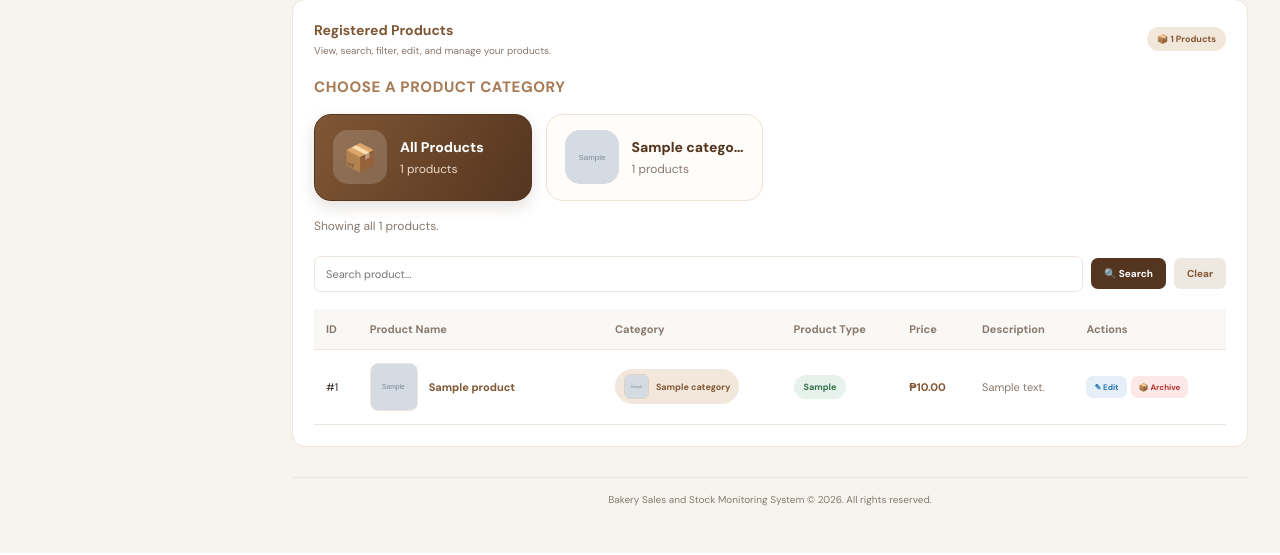
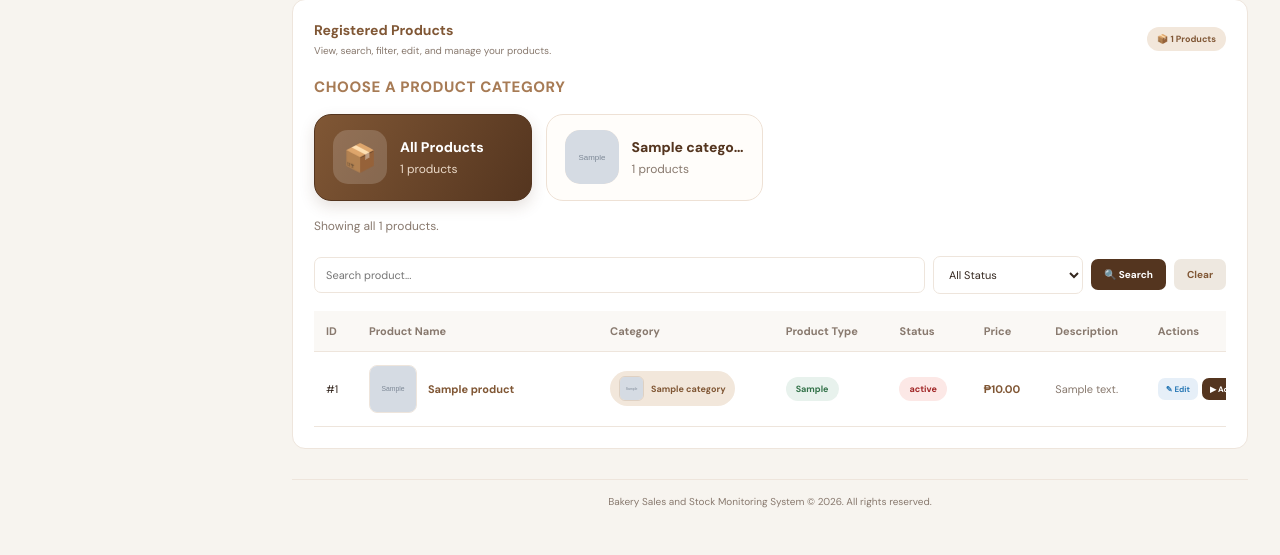
Before and after one commit to markjohnsabanal6-netizen/CodeBySabanal, a PHP site: page /pages/products.php in a window 1280 px wide. Shown: the part 1115-1670 px from the top of the page. Run offline with PHP 8.4, Linux system fonts and the light colour scheme; the visitor is signed in with stand-in values (Sample User, id 1); tables that the repository leaves empty or names only in its code hold one stand-in row (values such as "Sample post"); grey boxes marked "Sample" are stand-in pictures; a stand-in replaces the project's code that opens the database connection.

Commit message:
Update product status  and category product numbering

```diff
--- a/pages/products.php
+++ b/pages/products.php
@@ -165,8 +165,8 @@ if (isset($_GET['added'])) {
     $message = "Product added successfully!";
 } elseif (isset($_GET['updated'])) {
     $message = "Product updated successfully!";
-} elseif (isset($_GET['archived'])) {
-    $message = "Product archived successfully! It has been removed from active products, sales, and inventory.";
+} elseif (isset($_GET['status_updated'])) {
+    $message = "Product status updated successfully!";
 }
 
 // ADD PRODUCT
@@ -223,8 +223,8 @@ if ($_SERVER['REQUEST_METHOD'] === 'POST' && ($_POST['action'] ?? '') === 'add')
 
                 $stmt = $conn->prepare(
                     "INSERT INTO products
-                    (category_id, product_type, product_name, description, price, product_image)
-                    VALUES (?, ?, ?, ?, ?, ?)"
+                    (category_id, product_type, product_name, description, price, product_image, product_status)
+                    VALUES (?, ?, ?, ?, ?, ?, 'Active')"
                 );
 
                 $stmt->execute([
@@ -368,31 +368,38 @@ if ($_SERVER['REQUEST_METHOD'] === 'POST' && ($_POST['action'] ?? '') === 'updat
     }
 }
 
-// ARCHIVE PRODUCT (SOFT DELETE)
-if ($_SERVER['REQUEST_METHOD'] === 'POST' && ($_POST['action'] ?? '') === 'archive') {
+// ACTIVATE / DEACTIVATE PRODUCT
+if ($_SERVER['REQUEST_METHOD'] === 'POST' && ($_POST['action'] ?? '') === 'toggle_status') {
 
     $id = (int)($_POST['product_id'] ?? 0);
+    $newStatus = ($_POST['new_status'] ?? '') === 'Inactive' ? 'Inactive' : 'Active';
 
     try {
         if ($id <= 0) {
             throw new Exception("Invalid product.");
         }
 
-        $archiveStmt = $conn->prepare(
-            "UPDATE products SET is_archived = 1 WHERE product_id = ? AND is_archived = 0"
+        $statusStmt = $conn->prepare(
+            "UPDATE products SET product_status = ? WHERE product_id = ?"
         );
-        $archiveStmt->execute([$id]);
-
-        if ($archiveStmt->rowCount() === 0) {
-            throw new Exception("Product not found or already archived.");
+        $statusStmt->execute([$newStatus, $id]);
+
+        if ($statusStmt->rowCount() === 0) {
+            $checkStmt = $conn->prepare(
+                "SELECT product_id FROM products WHERE product_id = ?"
+            );
+            $checkStmt->execute([$id]);
+            if (!$checkStmt->fetchColumn()) {
+                throw new Exception("Product not found.");
+            }
         }
 
-        header("Location: products.php?archived=1");
+        header("Location: products.php?status_updated=1");
         exit;
 
     } catch (Exception $e) {
         $message = $e instanceof PDOException
-            ? "Unable to archive product. Please check your database."
+            ? "Unable to update product status. Please check your database."
             : $e->getMessage();
         $messageType = 'error';
     }
@@ -404,7 +411,7 @@ if (isset($_GET['edit'])) {
     $id = (int)$_GET['edit'];
 
     $stmt = $conn->prepare(
-        "SELECT * FROM products WHERE product_id = ? AND is_archived = 0"
+        "SELECT * FROM products WHERE product_id = ?"
     );
     $stmt->execute([$id]);
 
@@ -427,7 +434,7 @@ $categoryCountStmt = $conn->query("
     FROM categories c
     LEFT JOIN products p
         ON c.category_id = p.category_id
-        AND p.is_archived = 0
+
     GROUP BY
         c.category_id,
         c.category_name,
@@ -439,7 +446,7 @@ $categoryCounts = $categoryCountStmt->fetchAll(PDO::FETCH_ASSOC);
 
 // PRODUCT STATISTICS
 $totalRegisteredProducts = (int)$conn->query(
-    "SELECT COUNT(*) FROM products WHERE is_archived = 0"
+    "SELECT COUNT(*) FROM products"
 )->fetchColumn();
 
 $totalCategories = (int)$conn->query(
@@ -449,14 +456,38 @@ $totalCategories = (int)$conn->query(
 $uncategorizedProducts = (int)$conn->query(
     "SELECT COUNT(*)
      FROM products
-     WHERE is_archived = 0
-       AND (category_id IS NULL
+     WHERE (category_id IS NULL
         OR category_id NOT IN (SELECT category_id FROM categories))"
 )->fetchColumn();
 
 // SEARCH AND CATEGORY FILTER
 $search = trim($_GET['search'] ?? '');
 $selectedCategory = (int)($_GET['category'] ?? 0);
+$statusFilter = $_GET['status'] ?? 'all';
+if (!in_array($statusFilter, ['all', 'Active', 'Inactive'], true)) {
+    $statusFilter = 'all';
+}
+
+// CATEGORY DISPLAY NUMBERING
+// Number products within the selected category using ALL products,
+// including Active and Inactive, regardless of search/status filters.
+$categoryProductNumbers = [];
+
+if ($selectedCategory > 0) {
+    $numberStmt = $conn->prepare(
+        "SELECT product_id
+         FROM products
+         WHERE category_id = ?
+         ORDER BY product_id DESC"
+    );
+    $numberStmt->execute([$selectedCategory]);
+
+    $categoryProductIds = $numberStmt->fetchAll(PDO::FETCH_COLUMN);
+
+    foreach ($categoryProductIds as $index => $productId) {
+        $categoryProductNumbers[(int)$productId] = $index + 1;
+    }
+}
 
 // PRODUCT QUERY
 $sql = "SELECT
@@ -466,9 +497,14 @@ $sql = "SELECT
         FROM products p
         LEFT JOIN categories c
             ON p.category_id = c.category_id
-        WHERE p.is_archived = 0";
+        WHERE 1 = 1";
 
 $params = [];
+
+if ($statusFilter !== 'all') {
+    $sql .= " AND p.product_status = :status";
+    $params['status'] = $statusFilter;
+}
 
 if ($search !== '') {
     $sql .= " AND (
@@ -1265,7 +1301,7 @@ input[type="file"] {
 
 table {
     width: 100%;
-    min-width: 900px;
+    min-width: 980px;
     border-collapse: collapse;
 }
 
@@ -1342,6 +1378,26 @@ td {
     border: 1px solid rgba(84, 53, 31, .12);
 }
 
+.status-badge {
+    display: inline-flex;
+    align-items: center;
+    padding: 6px 10px;
+    border-radius: 20px;
+    font-size: 9px;
+    font-weight: 700;
+    white-space: nowrap;
+}
+
+.status-active {
+    background: #e3f2e8;
+    color: #34734a;
+}
+
+.status-inactive {
+    background: #fce8e6;
+    color: #a12626;
+}
+
 .product-type-badge {
     display: inline-flex;
     align-items: center;
@@ -2270,7 +2326,7 @@ td {
 
         <!-- SEARCH -->
 
-        <form method="GET" class="search-form" id="productSearchForm">
+        <form method="GET" action="products.php#category-products" class="search-form" id="productSearchForm">
 
             <div class="search-wrap">
 
@@ -2297,6 +2353,12 @@ td {
 
             <?php endif; ?>
 
+            <select name="status" aria-label="Filter product status" style="max-width:150px;">
+                <option value="all" <?= $statusFilter === 'all' ? 'selected' : '' ?>>All Status</option>
+                <option value="Active" <?= $statusFilter === 'Active' ? 'selected' : '' ?>>Active</option>
+                <option value="Inactive" <?= $statusFilter === 'Inactive' ? 'selected' : '' ?>>Inactive</option>
+            </select>
+
             <button type="submit" class="btn primary-btn">
                 🔍 Search
             </button>
@@ -2322,6 +2384,7 @@ td {
                         <th>Product Name</th>
                         <th>Category</th>
                         <th>Product Type</th>
+                        <th>Status</th>
                         <th>Price</th>
                         <th>Description</th>
                         <th>Actions</th>
@@ -2337,7 +2400,9 @@ td {
                             <tr>
 
                                 <td>
-                                    #<?= (int)$product['product_id'] ?>
+                                    #<?= $selectedCategory > 0
+                                        ? ($categoryProductNumbers[(int)$product['product_id']] ?? (int)$product['product_id'])
+                                        : (int)$product['product_id'] ?>
                                 </td>
 
                                 <td>
@@ -2421,6 +2486,12 @@ td {
 
                                 </td>
 
+                                <td>
+                                    <span class="status-badge <?= ($product['product_status'] ?? 'Active') === 'Active' ? 'status-active' : 'status-inactive' ?>">
+                                        <?= htmlspecialchars($product['product_status'] ?? 'Active', ENT_QUOTES, 'UTF-8') ?>
+                                    </span>
+                                </td>
+
                                 <td class="price">
                                     ₱<?= number_format((float)$product['price'], 2) ?>
                                 </td>
@@ -2442,21 +2513,14 @@ td {
 
                                         <form
                                             method="POST"
-                                            onsubmit="return confirm('Archive this product? It will be hidden from active products, sales, and inventory. Existing records will be preserved.');"
+                                            onsubmit="return confirm('<?= ($product['product_status'] ?? 'Active') === 'Active' ? 'Deactivate' : 'Activate' ?> this product?');"
                                         >
-
-                                            <input type="hidden" name="action" value="archive">
-
-                                            <input
-                                                type="hidden"
-                                                name="product_id"
-                                                value="<?= (int)$product['product_id'] ?>"
-                                            >
-
-                                            <button type="submit" class="btn delete-btn">
-                                                📦 Archive
+                                            <input type="hidden" name="action" value="toggle_status">
+                                            <input type="hidden" name="product_id" value="<?= (int)$product['product_id'] ?>">
+                                            <input type="hidden" name="new_status" value="<?= ($product['product_status'] ?? 'Active') === 'Active' ? 'Inactive' : 'Active' ?>">
+                                            <button type="submit" class="btn <?= ($product['product_status'] ?? 'Active') === 'Active' ? 'delete-btn' : 'primary-btn' ?>">
+                                                <?= ($product['product_status'] ?? 'Active') === 'Active' ? '⏸ Deactivate' : '▶ Activate' ?>
                                             </button>
-
                                         </form>
 
                                     </div>
@@ -2470,7 +2534,7 @@ td {
                     <?php else: ?>
 
                         <tr>
-                            <td colspan="7" class="empty">
+                            <td colspan="8" class="empty">
                                 No products found for the selected search or category.
                             </td>
                         </tr>
--- a/pages/sales.php
+++ b/pages/sales.php
@@ -111,7 +111,7 @@
                 $productStmt = $conn->prepare("
                     SELECT product_id, product_name, price
                     FROM products
-                    WHERE product_id = ? AND is_archived = 0
+                    WHERE product_id = ? AND product_status = 'Active'
                 ");
 
                 $productStmt->execute([$product_id]);
@@ -293,7 +293,7 @@
             ON p.category_id = c.category_id
         LEFT JOIN inventory i
             ON p.product_id = i.product_id
-        WHERE p.is_archived = 0
+        WHERE p.product_status = 'Active'
         ORDER BY p.product_name ASC
     ");
 
```
